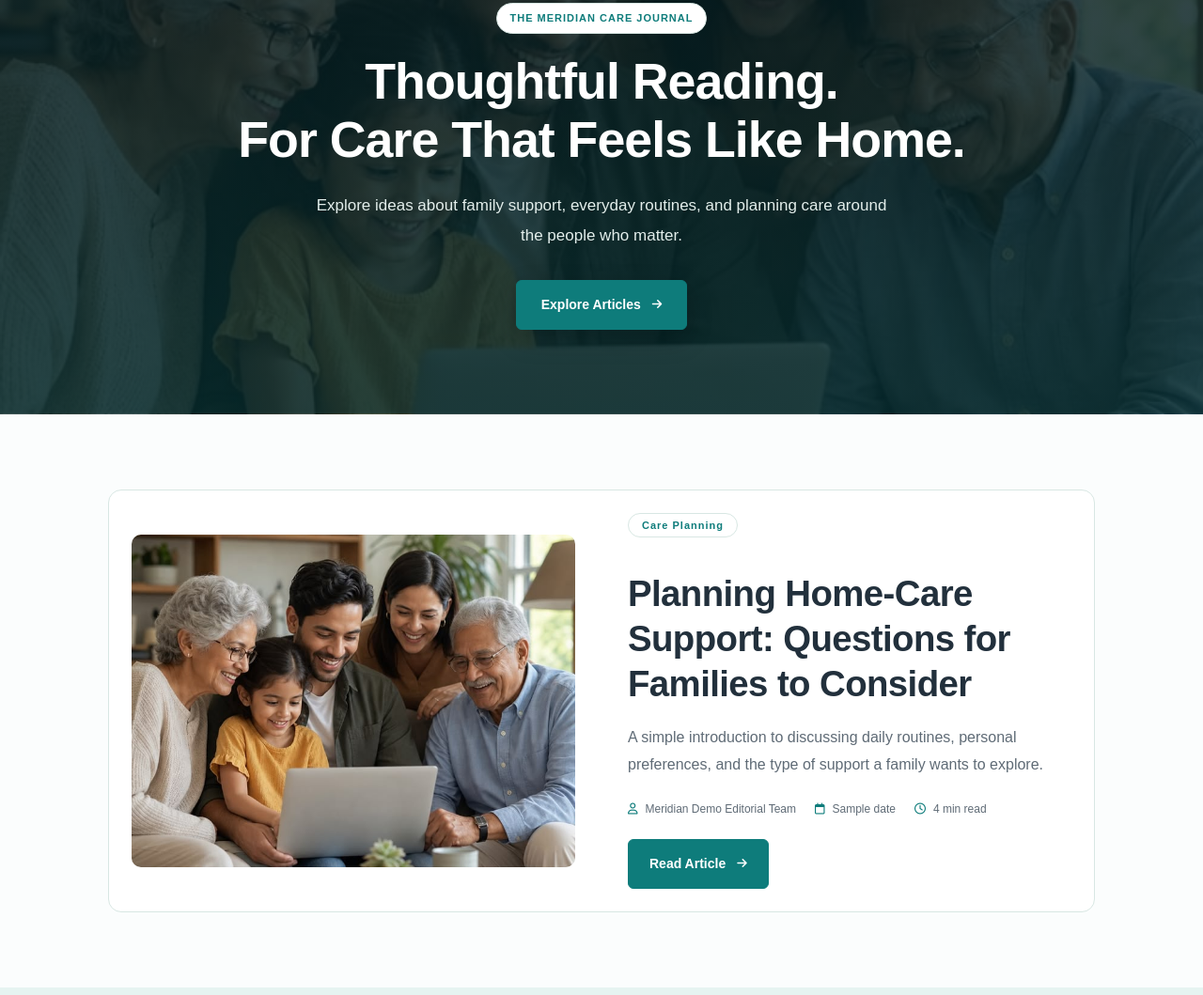
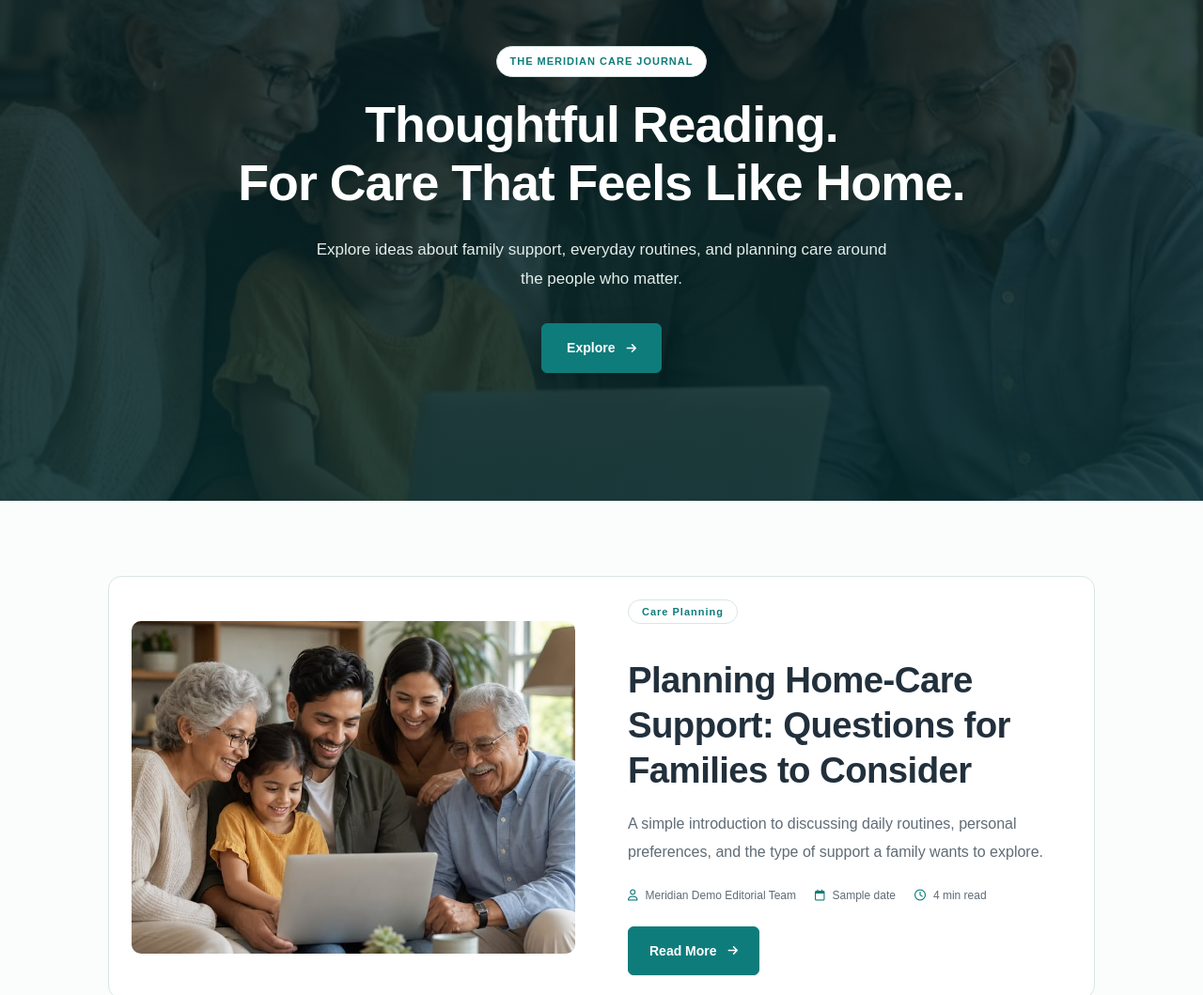
Before and after one commit to upendar213/NursingHome, a plain HTML site: page blog.html in a window 1280 px wide. Shown: the part 199-1258 px from the top of the page at 94% size. Drawn offline with Linux system fonts and the light colour scheme.

Commit message:
Add files via upload

```diff
--- a/blog.css
+++ b/blog.css
@@ -723,7 +723,7 @@ html[dir="rtl"] .blog-page .blog-card-link>i {
     justify-content: center;
 
     margin: 0;
-    min-height: 480px;
+    min-height: 620px;
     padding: 90px 9%;
 
     background-color: #102628;
--- a/blog.html
+++ b/blog.html
@@ -129,7 +129,7 @@
                     </p>
 
                     <a href="#blog-latest" class="blog-button">
-                        Explore Articles
+                        Explore
                         <i class="fa-solid fa-arrow-right" aria-hidden="true"></i>
                     </a>
 
@@ -185,9 +185,9 @@
                             </span>
                         </div>
 
-                        <a href="blogreaedarticle.html" class="blog-button"
+                        <a href="blogreadmore.html" class="blog-button"
                             aria-label="Read the featured article about planning home-care support">
-                            Read Article
+                            Read More
                             <i class="fa-solid fa-arrow-right" aria-hidden="true"></i>
                         </a>
                     </div>
@@ -200,7 +200,7 @@
         <!-- ========================================
          3. LATEST ARTICLES
     ========================================= -->
-        <section class="blog-section blog-soft-section" aria-labelledby="blog-latest-title">
+        <section class="blog-section blog-soft-section" aria-labelledby="blog-latest-title" id="blog-latest">
             <div class="blog-container">
 
                 <div class="blog-section-heading">
--- a/contact.css
+++ b/contact.css
@@ -809,7 +809,7 @@ body.dark-mode .contact-page .contact-eyebrow {
     position: relative;
 
     width: 100%;
-    min-height: 630px;
+    min-height: 620px;
 
     background-image:
         linear-gradient(rgba(14, 34, 38, 0.72),
```
Also changed, not shown: Images/Headerlogo.jpg, Images/Headerlogo1.jpg (added), Images/Headerlogo3.jpg (added), contact.js (line endings or trailing spaces).
